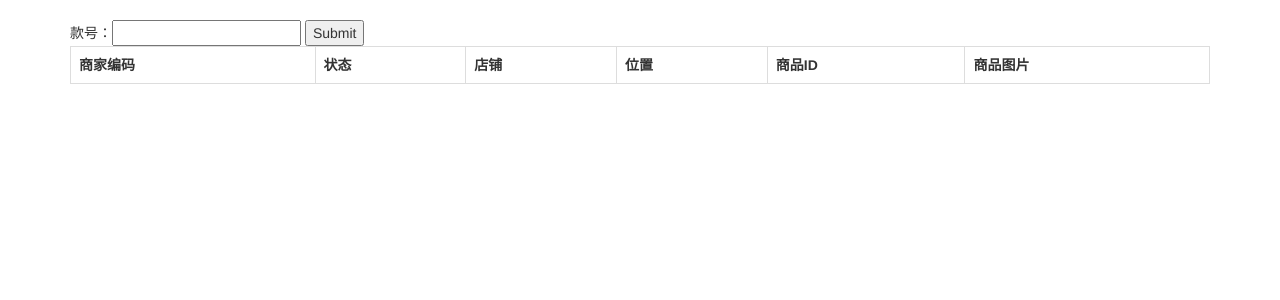
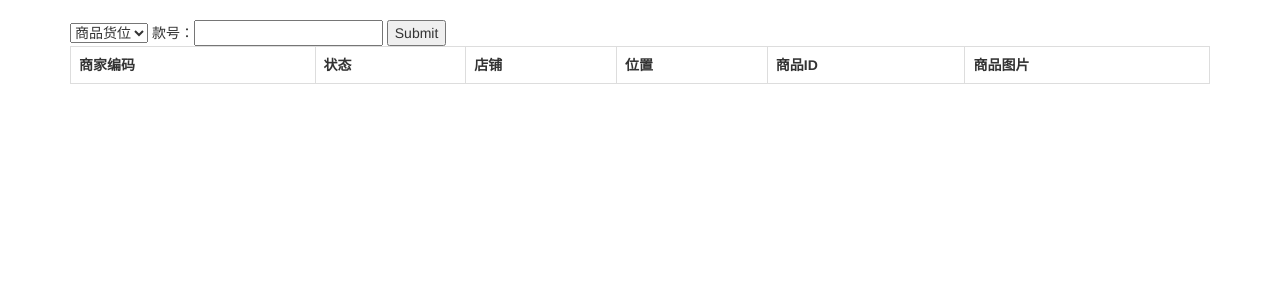
Before and after one commit to meterchen/taobaoweb, a Flask app: page / in a window 1280 px wide. Shown: the part 52-352 px from the top of the page. Run offline with Flask 2, Linux system fonts and the light colour scheme; lists and menus that the app fills with data are empty; some libraries are stand-ins or nearby versions.

Commit message:
增加下拉列表选择要实现的功能

```diff
--- a/app.py
+++ b/app.py
@@ -87,21 +87,23 @@ def index():
     # 几个提交按钮共用一个POST处理方法
     if request.method == 'POST':  # 注意POST为大写
         if "submit_outer_id" in request.form:
+            fun = request.form.get('flist')
             outer_id = request.form.get('outer_id')
             # print(username)
-            if outer_id:
-                item = query_by_outerid("./database/seyryan.db", outer_id)
-                # num_iid += query_db("/home/pi/Documents/flaskDemo/database/APPITEM.DAT.TT", username, store="彤彤店")
-                # num_iid += query_db("/home/pi/Documents/flaskDemo/database/APPITEM.DAT.NT", username, store="女童店")
-                # num_iid += query_db("/home/pi/Documents/flaskDemo/database/APPITEM.DAT.HD", username, store="憨豆店")
-                if item:
-                    session['outer_id'] = outer_id
-                    session['num_iid'] = item
-                else:
-                    flash("商品不存在！")
-                # return redirect(url_for('index'))
-                render_template('index.html', u=item)
-            else:   #提交为空则显示没有设置货位的商品列表
+            if fun=='1':
+                if outer_id:
+                    item = query_by_outerid("./database/seyryan.db", outer_id)
+                    # num_iid += query_db("/home/pi/Documents/flaskDemo/database/APPITEM.DAT.TT", username, store="彤彤店")
+                    # num_iid += query_db("/home/pi/Documents/flaskDemo/database/APPITEM.DAT.NT", username, store="女童店")
+                    # num_iid += query_db("/home/pi/Documents/flaskDemo/database/APPITEM.DAT.HD", username, store="憨豆店")
+                    if item:
+                        session['outer_id'] = outer_id
+                        session['num_iid'] = item
+                    else:
+                        flash("商品不存在！")
+                    # return redirect(url_for('index'))
+                    render_template('index.html', u=item)
+            if fun=='2': #显示没有设置货位的商品列表
                 item = query_nopos("./database/seyryan.db")
                 if item:
                     session['outer_id'] = "SSSS"
--- a/templates/index.html
+++ b/templates/index.html
@@ -11,6 +11,11 @@
     {% endfor %}
 
     <form method="post">
+        <select name="flist">
+                        <option value="1">商品货位</option>
+                        <option value="2">无货位</option>
+                        <option value="3">重复上架</option>
+                    </select>
         款号：<input type="text" name="outer_id"/>
         <input type="submit" name="submit_outer_id" value="Submit"/>
     </form>
```
Also changed, not shown: database/seyryan.db, templates/seyryan5.jpg (added).
